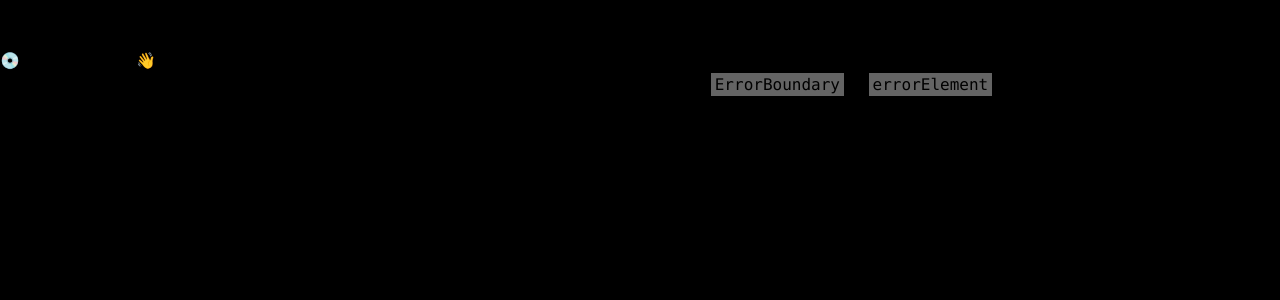
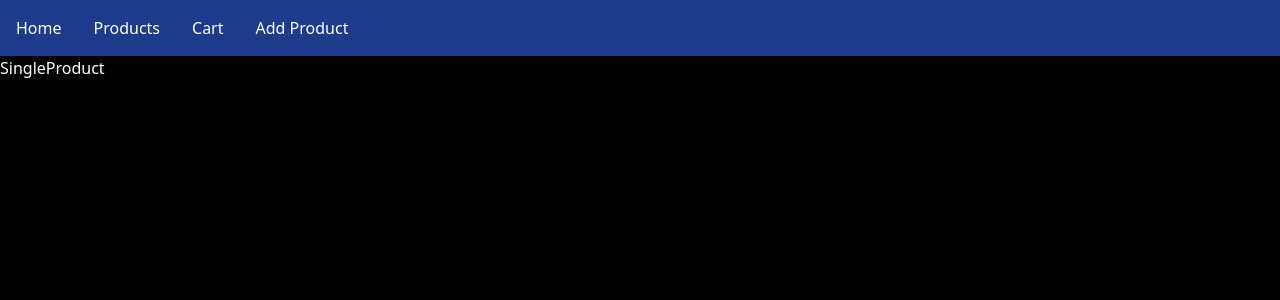
Before and after one commit to sahand-mahdilu/CRUD-with-React, a React (Vite) app: page /singleproduct/1 in a window 1280 px wide. Before the commit this address had no page. Shown: the top 300 px of the page. Built offline with nearby package versions, Linux system fonts and the light colour scheme.

Commit message:
feat : router added to singleProductPage

```diff
--- a/src/Components/ProductCart.tsx
+++ b/src/Components/ProductCart.tsx
@@ -1,8 +1,12 @@
+import { Link } from "react-router";
 import { ProductsModel } from "../Models/ProductModels";
 
 export default function ProductCart(props :ProductsModel) {
 
-const {name, description , qyt, price ,available}=props
+const {name, description , qyt, price ,available,id}=props
+
+
+
 
 
 
@@ -27,7 +31,9 @@ const clickHandler=()=>{
         </div>
         <span>count : {qyt}</span>
         <button onClick={clickHandler} disabled={!available} className={available?"p-1 px-2 rounded-lg bg-green-400":"p-1 px-2 rounded-lg bg-red-400" }>Add to cart</button>
-        <span className="bg-blue-500 p-2 rounded-md hover:bg-blue-300 cursor-pointer">    <svg
+
+
+         <Link className="bg-blue-500 p-2 rounded-md hover:bg-blue-300 cursor-pointer" to={`/singleproduct/${id}`}>  <span  >    <svg
             xmlns="http://www.w3.org/2000/svg"
             width="20"
             height="20"
@@ -37,6 +43,7 @@ const clickHandler=()=>{
             <path d="M16 8s-3-5-8-5-8 5-8 5 3 5 8 5 8-5 8-5zm-8 4a4 4 0 1 1 0-8 4 4 0 0 1 0 8z" />
             <path d="M8 5a3 3 0 1 0 0 6 3 3 0 0 0 0-6z" />
           </svg></span>
+          </Link>
 
 
     </div>
--- a/src/Pages/SingleProduct.tsx
+++ b/src/Pages/SingleProduct.tsx
@@ -1,6 +1,6 @@
 
 export default function SingleProduct() {
   return (
-    <div>SingleProduct</div>
+    <div className="text-white">SingleProduct</div>
   )
 }
--- a/src/Routes/Routes.tsx
+++ b/src/Routes/Routes.tsx
@@ -4,6 +4,7 @@ import Home from "../Pages/Home";
 import Products from "../Pages/Products";
 import Cart from "../Pages/Cart";
 import AddProduct from "../Pages/AddProduct";
+import SingleProduct from "../Pages/SingleProduct";
 
 
 const router = createBrowserRouter([
@@ -14,6 +15,7 @@ const router = createBrowserRouter([
         {path:"/products",element: <Products/>},
         {path:"/cart",element: <Cart/>},
         {path:"/addproduct",element: <AddProduct/>},
+        {path:"/singleproduct/:id",element: <SingleProduct/>},
     ]}
 
 ])
```
